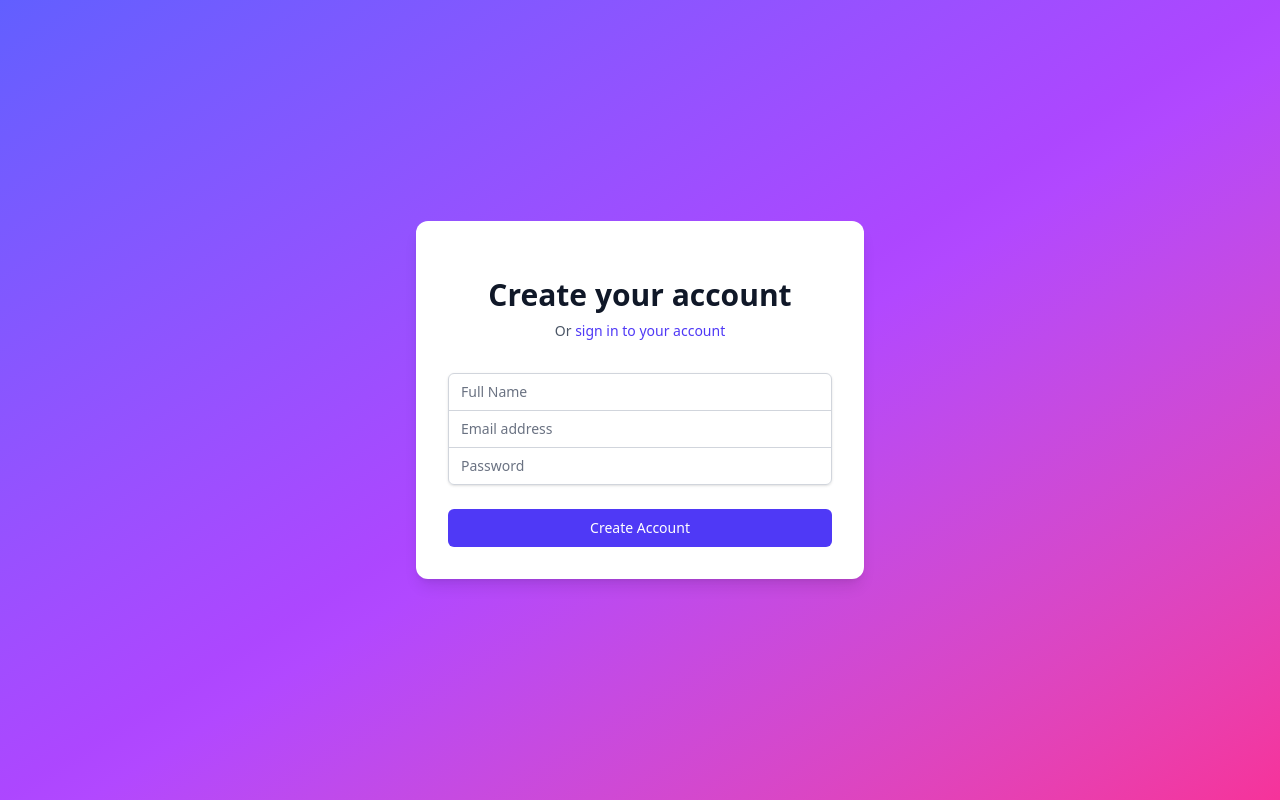
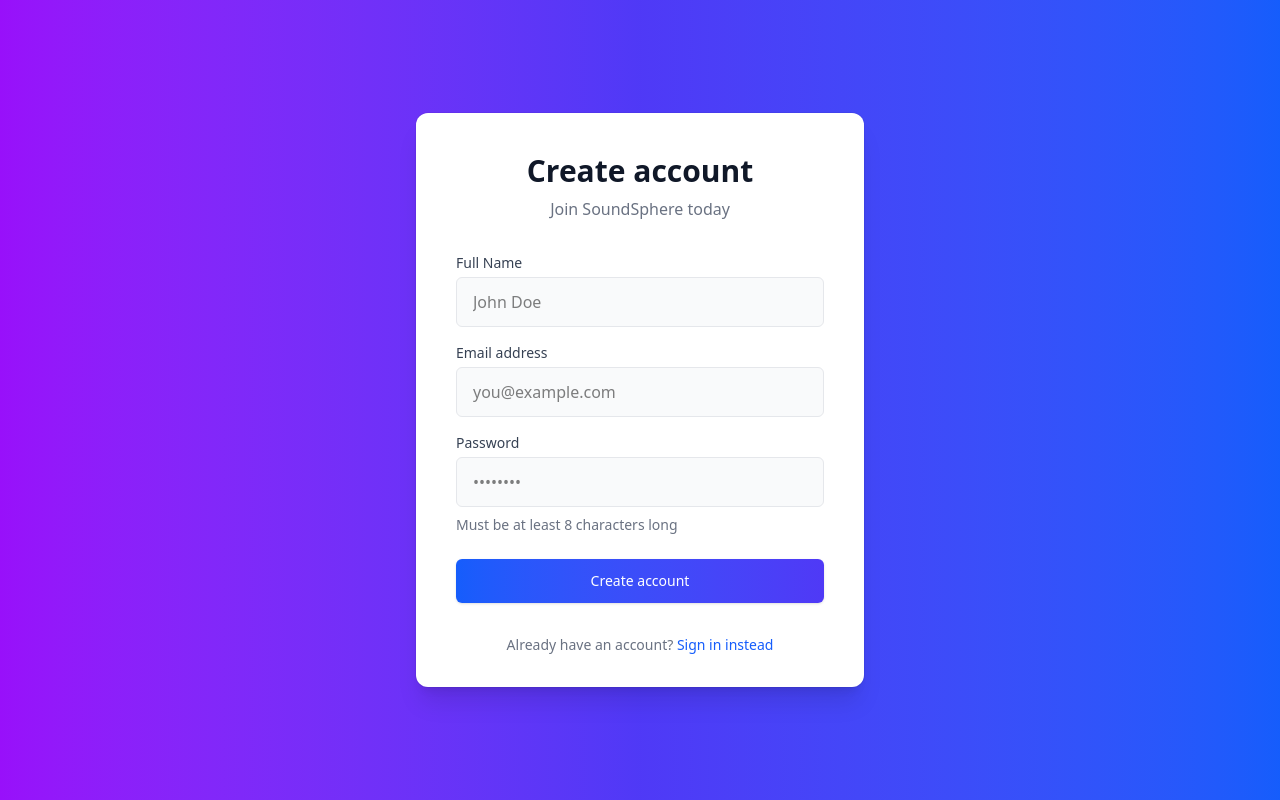
Before and after one commit to Lawrence137/soundsphere, a React (Vite) app: page /register in a window 1280 px wide. Built offline with nearby package versions, Linux system fonts and the light colour scheme.

Commit message:
updated login and register

```diff
--- a/src/components/auth/LoginForm.jsx
+++ b/src/components/auth/LoginForm.jsx
@@ -25,48 +25,55 @@
   };
 
   return (
-    <div className="min-h-screen flex items-center justify-center bg-gradient-to-br from-indigo-500 via-purple-500 to-pink-500 py-12 px-4 sm:px-6 lg:px-8">
-      <div className="max-w-md w-full space-y-8 bg-white p-8 rounded-xl shadow-lg">
-        <div>
-          <h2 className="mt-6 text-center text-3xl font-extrabold text-gray-900">
-            Sign in to your account
-          </h2>
-          <p className="mt-2 text-center text-sm text-gray-600">
-            Or{' '}
-            <Link to="/register" className="font-medium text-indigo-600 hover:text-indigo-500">
-              create a new account
-            </Link>
-          </p>
+    <div className="min-h-screen flex items-center justify-center bg-gradient-to-r from-purple-600 via-indigo-600 to-blue-600">
+      <div className="relative w-full max-w-md px-6 pt-10 pb-8 bg-white shadow-xl ring-1 ring-gray-900/5 sm:rounded-xl sm:px-10">
+        <div className="w-full">
+          <div className="text-center">
+            <h1 className="text-3xl font-semibold text-gray-900">Welcome back</h1>
+            <p className="mt-2 text-gray-500">Sign in to your SoundSphere account</p>
           </div>
 
           {error && (
-          <div className="bg-red-100 border border-red-400 text-red-700 px-4 py-3 rounded relative" role="alert">
-            <span className="block sm:inline">{error}</span>
+            <div className="mt-4 p-4 bg-red-50 border-l-4 border-red-500 rounded-r-md">
+              <div className="flex">
+                <div className="flex-shrink-0">
+                  <svg className="h-5 w-5 text-red-400" viewBox="0 0 20 20" fill="currentColor">
+                    <path fillRule="evenodd" d="M10 18a8 8 0 100-16 8 8 0 000 16zM8.707 7.293a1 1 0 00-1.414 1.414L8.586 10l-1.293 1.293a1 1 0 101.414 1.414L10 11.414l1.293 1.293a1 1 0 001.414-1.414L11.414 10l1.293-1.293a1 1 0 00-1.414-1.414L10 8.586 8.707 7.293z" clipRule="evenodd" />
+                  </svg>
+                </div>
+                <div className="ml-3">
+                  <p className="text-sm text-red-700">{error}</p>
+                </div>
+              </div>
             </div>
           )}
 
           <form className="mt-8 space-y-6" onSubmit={handleSubmit}>
-          <div className="rounded-md shadow-sm -space-y-px">
+            <div className="space-y-4">
               <div>
-              <label htmlFor="email-address" className="sr-only">
+                <label htmlFor="email" className="block text-sm font-medium text-gray-700">
                   Email address
                 </label>
+                <div className="mt-1">
                   <input
-                id="email-address"
+                    id="email"
                     name="email"
                     type="email"
                     autoComplete="email"
                     required
                     value={email}
                     onChange={(e) => setEmail(e.target.value)}
-                className="appearance-none rounded-none relative block w-full px-3 py-2 border border-gray-300 placeholder-gray-500 text-gray-900 rounded-t-md focus:outline-none focus:ring-indigo-500 focus:border-indigo-500 focus:z-10 sm:text-sm"
-                placeholder="Email address"
+                    className="block w-full px-4 py-3 rounded-md bg-gray-50 border border-gray-200 focus:border-blue-500 focus:bg-white focus:ring-2 focus:ring-blue-500/20 transition-colors duration-200"
+                    placeholder="you@example.com"
                   />
                 </div>
+              </div>
+
               <div>
-              <label htmlFor="password" className="sr-only">
+                <label htmlFor="password" className="block text-sm font-medium text-gray-700">
                   Password
                 </label>
+                <div className="mt-1">
                   <input
                     id="password"
                     name="password"
@@ -75,9 +82,10 @@
                     required
                     value={password}
                     onChange={(e) => setPassword(e.target.value)}
-                className="appearance-none rounded-none relative block w-full px-3 py-2 border border-gray-300 placeholder-gray-500 text-gray-900 rounded-b-md focus:outline-none focus:ring-indigo-500 focus:border-indigo-500 focus:z-10 sm:text-sm"
-                placeholder="Password"
+                    className="block w-full px-4 py-3 rounded-md bg-gray-50 border border-gray-200 focus:border-blue-500 focus:bg-white focus:ring-2 focus:ring-blue-500/20 transition-colors duration-200"
+                    placeholder="••••••••"
                   />
+                </div>
               </div>
             </div>
 
@@ -87,16 +95,16 @@
                   id="remember-me"
                   name="remember-me"
                   type="checkbox"
-                className="h-4 w-4 text-indigo-600 focus:ring-indigo-500 border-gray-300 rounded"
+                  className="h-4 w-4 rounded border-gray-300 text-blue-600 focus:ring-blue-500"
                 />
-              <label htmlFor="remember-me" className="ml-2 block text-sm text-gray-900">
+                <label htmlFor="remember-me" className="ml-2 block text-sm text-gray-700">
                   Remember me
                 </label>
               </div>
 
               <div className="text-sm">
-              <Link to="/forgot-password" className="font-medium text-indigo-600 hover:text-indigo-500">
-                Forgot your password?
+                <Link to="/forgot-password" className="font-medium text-blue-600 hover:text-blue-500">
+                  Forgot password?
                 </Link>
               </div>
             </div>
@@ -105,12 +113,30 @@
               <button
                 type="submit"
                 disabled={loading}
-              className="group relative w-full flex justify-center py-2 px-4 border border-transparent text-sm font-medium rounded-md text-white bg-indigo-600 hover:bg-indigo-700 focus:outline-none focus:ring-2 focus:ring-offset-2 focus:ring-indigo-500 disabled:opacity-50"
+                className="w-full flex justify-center py-3 px-4 rounded-md shadow-sm text-sm font-medium text-white bg-gradient-to-r from-blue-600 to-indigo-600 hover:from-blue-700 hover:to-indigo-700 focus:outline-none focus:ring-2 focus:ring-offset-2 focus:ring-blue-500 disabled:opacity-50 transition-all duration-200"
               >
-              {loading ? 'Signing in...' : 'Sign in'}
+                {loading ? (
+                  <div className="flex items-center">
+                    <svg className="animate-spin -ml-1 mr-3 h-5 w-5 text-white" xmlns="http://www.w3.org/2000/svg" fill="none" viewBox="0 0 24 24">
+                      <circle className="opacity-25" cx="12" cy="12" r="10" stroke="currentColor" strokeWidth="4"></circle>
+                      <path className="opacity-75" fill="currentColor" d="M4 12a8 8 0 018-8V0C5.373 0 0 5.373 0 12h4zm2 5.291A7.962 7.962 0 014 12H0c0 3.042 1.135 5.824 3 7.938l3-2.647z"></path>
+                    </svg>
+                    Signing in...
+                  </div>
+                ) : (
+                  'Sign in'
+                )}
               </button>
             </div>
           </form>
+
+          <p className="mt-8 text-center text-sm text-gray-500">
+            Don't have an account?{' '}
+            <Link to="/register" className="font-medium text-blue-600 hover:text-blue-500">
+              Create one now
+            </Link>
+          </p>
+        </div>
       </div>
     </div>
   );
--- a/src/components/auth/RegisterForm.jsx
+++ b/src/components/auth/RegisterForm.jsx
@@ -26,32 +26,36 @@
   };
 
   return (
-    <div className="min-h-screen flex items-center justify-center bg-gradient-to-br from-indigo-500 via-purple-500 to-pink-500 py-12 px-4 sm:px-6 lg:px-8">
-      <div className="max-w-md w-full space-y-8 bg-white p-8 rounded-xl shadow-lg">
-        <div>
-          <h2 className="mt-6 text-center text-3xl font-extrabold text-gray-900">
-            Create your account
-          </h2>
-          <p className="mt-2 text-center text-sm text-gray-600">
-            Or{' '}
-            <Link to="/login" className="font-medium text-indigo-600 hover:text-indigo-500">
-              sign in to your account
-            </Link>
-          </p>
+    <div className="min-h-screen flex items-center justify-center bg-gradient-to-r from-purple-600 via-indigo-600 to-blue-600">
+      <div className="relative w-full max-w-md px-6 pt-10 pb-8 bg-white shadow-xl ring-1 ring-gray-900/5 sm:rounded-xl sm:px-10">
+        <div className="w-full">
+          <div className="text-center">
+            <h1 className="text-3xl font-semibold text-gray-900">Create account</h1>
+            <p className="mt-2 text-gray-500">Join SoundSphere today</p>
           </div>
 
           {error && (
-          <div className="bg-red-100 border border-red-400 text-red-700 px-4 py-3 rounded relative" role="alert">
-            <span className="block sm:inline">{error}</span>
+            <div className="mt-4 p-4 bg-red-50 border-l-4 border-red-500 rounded-r-md">
+              <div className="flex">
+                <div className="flex-shrink-0">
+                  <svg className="h-5 w-5 text-red-400" viewBox="0 0 20 20" fill="currentColor">
+                    <path fillRule="evenodd" d="M10 18a8 8 0 100-16 8 8 0 000 16zM8.707 7.293a1 1 0 00-1.414 1.414L8.586 10l-1.293 1.293a1 1 0 101.414 1.414L10 11.414l1.293 1.293a1 1 0 001.414-1.414L11.414 10l1.293-1.293a1 1 0 00-1.414-1.414L10 8.586 8.707 7.293z" clipRule="evenodd" />
+                  </svg>
+                </div>
+                <div className="ml-3">
+                  <p className="text-sm text-red-700">{error}</p>
+                </div>
+              </div>
             </div>
           )}
 
           <form className="mt-8 space-y-6" onSubmit={handleSubmit}>
-          <div className="rounded-md shadow-sm -space-y-px">
+            <div className="space-y-4">
               <div>
-              <label htmlFor="name" className="sr-only">
+                <label htmlFor="name" className="block text-sm font-medium text-gray-700">
                   Full Name
                 </label>
+                <div className="mt-1">
                   <input
                     id="name"
                     name="name"
@@ -59,30 +63,36 @@
                     required
                     value={name}
                     onChange={(e) => setName(e.target.value)}
-                className="appearance-none rounded-none relative block w-full px-3 py-2 border border-gray-300 placeholder-gray-500 text-gray-900 rounded-t-md focus:outline-none focus:ring-indigo-500 focus:border-indigo-500 focus:z-10 sm:text-sm"
-                placeholder="Full Name"
+                    className="block w-full px-4 py-3 rounded-md bg-gray-50 border border-gray-200 focus:border-blue-500 focus:bg-white focus:ring-2 focus:ring-blue-500/20 transition-colors duration-200"
+                    placeholder="John Doe"
                   />
                 </div>
+              </div>
+
               <div>
-              <label htmlFor="email-address" className="sr-only">
+                <label htmlFor="email" className="block text-sm font-medium text-gray-700">
                   Email address
                 </label>
+                <div className="mt-1">
                   <input
-                id="email-address"
+                    id="email"
                     name="email"
                     type="email"
                     autoComplete="email"
                     required
                     value={email}
                     onChange={(e) => setEmail(e.target.value)}
-                className="appearance-none rounded-none relative block w-full px-3 py-2 border border-gray-300 placeholder-gray-500 text-gray-900 focus:outline-none focus:ring-indigo-500 focus:border-indigo-500 focus:z-10 sm:text-sm"
-                placeholder="Email address"
+                    className="block w-full px-4 py-3 rounded-md bg-gray-50 border border-gray-200 focus:border-blue-500 focus:bg-white focus:ring-2 focus:ring-blue-500/20 transition-colors duration-200"
+                    placeholder="you@example.com"
                   />
                 </div>
+              </div>
+
               <div>
-              <label htmlFor="password" className="sr-only">
+                <label htmlFor="password" className="block text-sm font-medium text-gray-700">
                   Password
                 </label>
+                <div className="mt-1">
                   <input
                     id="password"
                     name="password"
@@ -91,9 +101,13 @@
                     required
                     value={password}
                     onChange={(e) => setPassword(e.target.value)}
-                className="appearance-none rounded-none relative block w-full px-3 py-2 border border-gray-300 placeholder-gray-500 text-gray-900 rounded-b-md focus:outline-none focus:ring-indigo-500 focus:border-indigo-500 focus:z-10 sm:text-sm"
-                placeholder="Password"
+                    className="block w-full px-4 py-3 rounded-md bg-gray-50 border border-gray-200 focus:border-blue-500 focus:bg-white focus:ring-2 focus:ring-blue-500/20 transition-colors duration-200"
+                    placeholder="••••••••"
                   />
+                </div>
+                <p className="mt-2 text-sm text-gray-500">
+                  Must be at least 8 characters long
+                </p>
               </div>
             </div>
 
@@ -101,12 +115,30 @@
               <button
                 type="submit"
                 disabled={loading}
-              className="group relative w-full flex justify-center py-2 px-4 border border-transparent text-sm font-medium rounded-md text-white bg-indigo-600 hover:bg-indigo-700 focus:outline-none focus:ring-2 focus:ring-offset-2 focus:ring-indigo-500 disabled:opacity-50"
+                className="w-full flex justify-center py-3 px-4 rounded-md shadow-sm text-sm font-medium text-white bg-gradient-to-r from-blue-600 to-indigo-600 hover:from-blue-700 hover:to-indigo-700 focus:outline-none focus:ring-2 focus:ring-offset-2 focus:ring-blue-500 disabled:opacity-50 transition-all duration-200"
               >
-              {loading ? 'Creating Account...' : 'Create Account'}
+                {loading ? (
+                  <div className="flex items-center">
+                    <svg className="animate-spin -ml-1 mr-3 h-5 w-5 text-white" xmlns="http://www.w3.org/2000/svg" fill="none" viewBox="0 0 24 24">
+                      <circle className="opacity-25" cx="12" cy="12" r="10" stroke="currentColor" strokeWidth="4"></circle>
+                      <path className="opacity-75" fill="currentColor" d="M4 12a8 8 0 018-8V0C5.373 0 0 5.373 0 12h4zm2 5.291A7.962 7.962 0 014 12H0c0 3.042 1.135 5.824 3 7.938l3-2.647z"></path>
+                    </svg>
+                    Creating account...
+                  </div>
+                ) : (
+                  'Create account'
+                )}
               </button>
             </div>
           </form>
+
+          <p className="mt-8 text-center text-sm text-gray-500">
+            Already have an account?{' '}
+            <Link to="/login" className="font-medium text-blue-600 hover:text-blue-500">
+              Sign in instead
+            </Link>
+          </p>
+        </div>
       </div>
     </div>
   );
```
Lines whose indentation alone changed are shown as unchanged.
